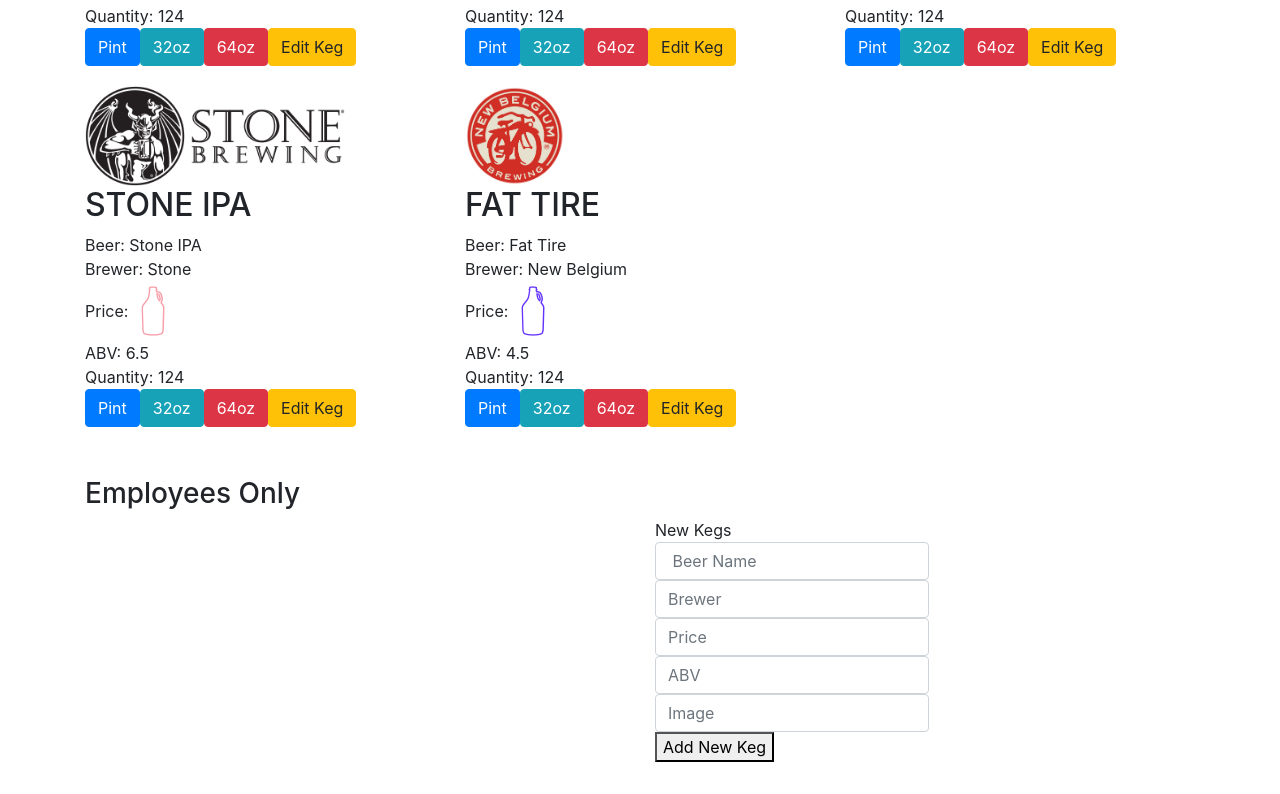
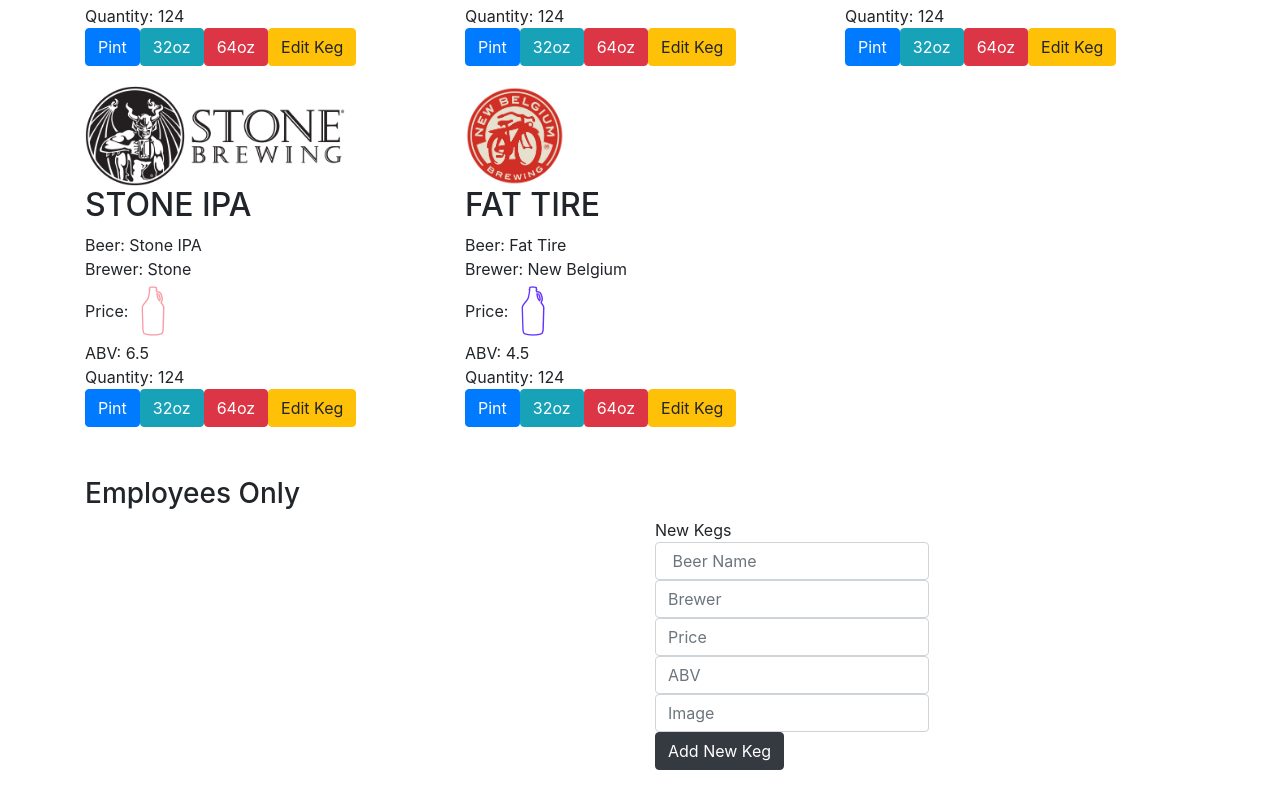
Before and after one commit to Griflongtin/tap-room, an Angular app: page / in a window 1280 px wide. Shown: the part 340-1134 px from the top of the page. Built offline with nearby package versions, Linux system fonts and the light colour scheme.

Commit message:
button update

```diff
--- a/src/app/edit-kegs/edit-kegs.component.html
+++ b/src/app/edit-kegs/edit-kegs.component.html
@@ -6,6 +6,6 @@
       <input class="form-control" [(ngModel)]="childSelectedKeg.abv">
       <input class="form-control" [(ngModel)]="childSelectedKeg.img">
       <input class="form-control" [(ngModel)]="childSelectedKeg.quantity">
-      <button (click)="doneButtonClicked()">Done</button>
+      <button class="btn btn-dark"(click)="doneButtonClicked()">Done</button>
     </label>
 </div>
--- a/src/app/new-kegs/new-kegs.component.html
+++ b/src/app/new-kegs/new-kegs.component.html
@@ -6,6 +6,6 @@
     <input class="form-control" type="text" name="price" value="" placeholder="Price">
     <input class="form-control" type="text" name="abv" value="" placeholder="ABV">
     <input class="form-control" type="text" name="img" value="" placeholder="Image">
-    <button type="submit" name="button">Add New Keg</button>
+    <button class="btn btn-dark" type="submit" name="button">Add New Keg</button>
   </label>
 </div>
```
